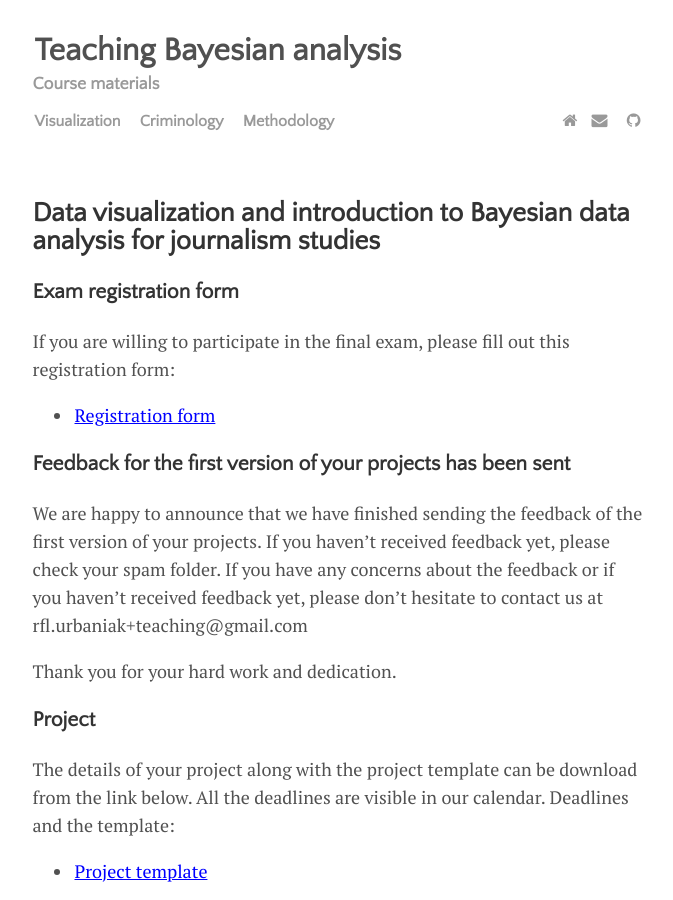
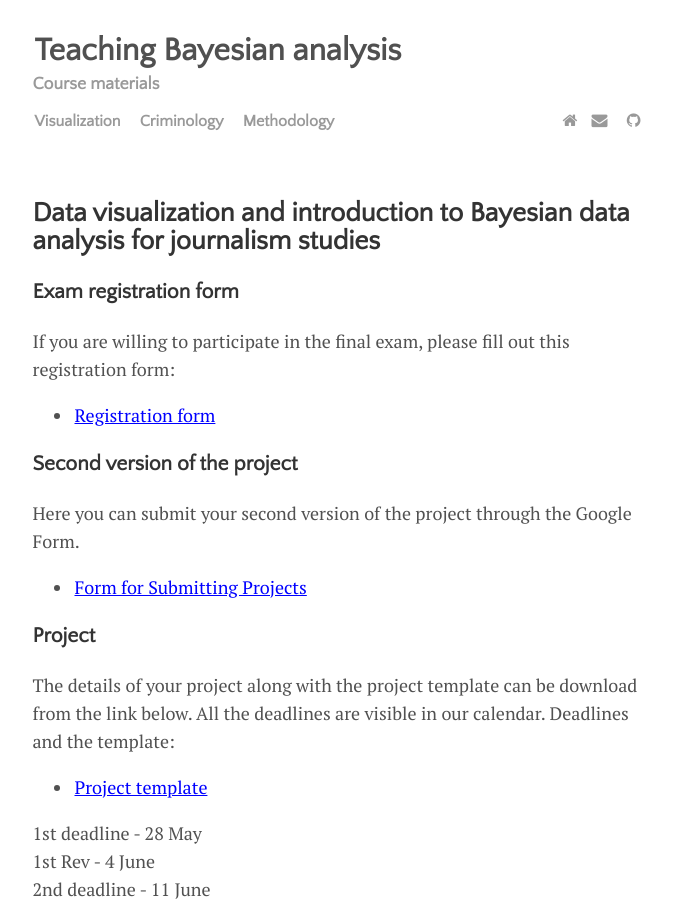
Before and after one commit to rfl-urbaniak/teaching, a Jekyll site: the page built from menu/visualization.md, in a window 1280 px wide and 900 px high. Shown: the whole window, without its empty margins (300-973 px from the left). Built offline with Jekyll 4.4.1, drawn with Linux system fonts in a browser that asks for light colours.

Commit message:
adding form for 2nd project versions

```diff
--- a/menu/visualization.md
+++ b/menu/visualization.md
@@ -18,11 +18,12 @@
 
 - <a href="https://docs.google.com/forms/d/e/1FAIpQLSdQ6Qsp_ISoJr1LgmQDIAkCOxZuZdmEQMwCnVuKiKJ1TMf5cQ/viewform?usp=sf_link">Registration form</a>
 
-### Feedback for the first version of your projects has been sent
 
-We are happy to announce that we have finished sending the feedback of the first version of your projects. If you haven’t received feedback yet, please check your spam folder. If you have any concerns about the feedback or if you haven’t received feedback yet, please don’t hesitate to contact us at rfl.urbaniak+teaching@gmail.com
+### Second version of the project
 
-Thank you for your hard work and dedication.
+Here you can submit your second version of the project through the Google Form.
+
+- <a href="https://docs.google.com/forms/d/e/1FAIpQLScYQpV-iuRg9FrpQk_8Ibz6lcF_U57CBkG_a5fEbr6rR9b41g/viewform?usp=sf_link">Form for Submitting Projects</a>
 
 
 ### Project
```
Also changed, not shown: menu/criminology.md (+4 -3 lines), menu/methodology.md (+4 -3 lines).
